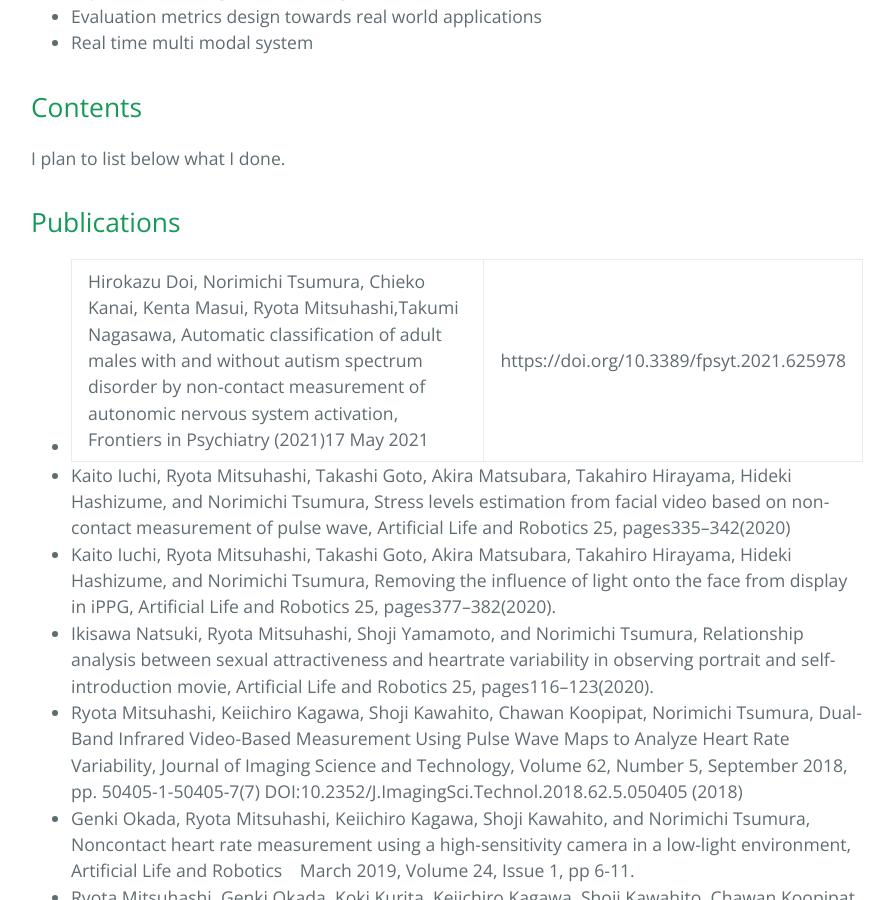
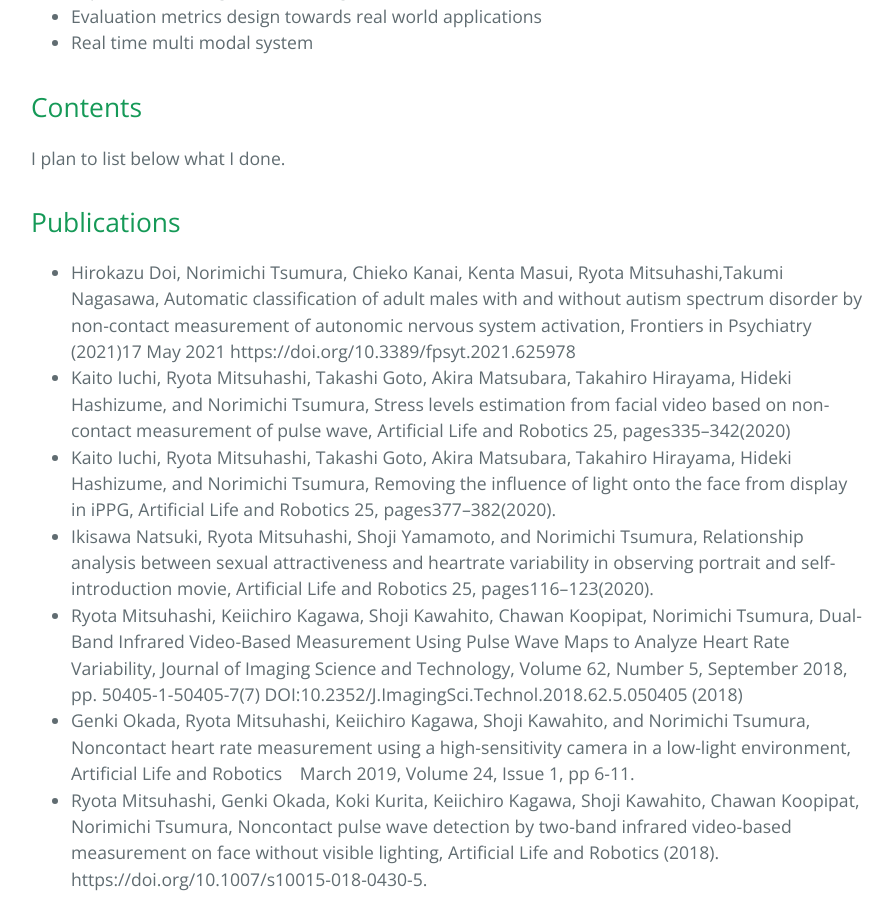
Before and after one commit to ohashi3399/portfolio, a Jekyll site: the page built from index.md, in a window 1280 px wide and 900 px high, scrolled down 1422 px. Shown: the whole window, without its empty margins (193-1087 px from the left). Built offline with Jekyll 4.4.1, drawn with Linux system fonts in a browser that asks for light colours; our own code applies the rules of GitHub Pages for plain Markdown files.

Commit message:
Add files via upload

```diff
--- a/index.md
+++ b/index.md
@@ -38,7 +38,7 @@ are shown as below:
 I plan to list below what I done.
 
 ## Publications
-- Hirokazu Doi, Norimichi Tsumura, Chieko Kanai, Kenta Masui, Ryota Mitsuhashi,Takumi Nagasawa, Automatic classification of adult males with and without autism spectrum disorder by non-contact measurement of autonomic nervous system activation, Frontiers in Psychiatry (2021)17 May 2021 | https://doi.org/10.3389/fpsyt.2021.625978
+- Hirokazu Doi, Norimichi Tsumura, Chieko Kanai, Kenta Masui, Ryota Mitsuhashi,Takumi Nagasawa, Automatic classification of adult males with and without autism spectrum disorder by non-contact measurement of autonomic nervous system activation, Frontiers in Psychiatry (2021)17 May 2021 https://doi.org/10.3389/fpsyt.2021.625978
 - Kaito Iuchi, Ryota Mitsuhashi, Takashi Goto, Akira Matsubara, Takahiro Hirayama, Hideki Hashizume, and Norimichi Tsumura, Stress levels estimation from facial video based on non-contact measurement of pulse wave, Artificial Life and Robotics 25, pages335–342(2020)
 - Kaito Iuchi, Ryota Mitsuhashi, Takashi Goto, Akira Matsubara, Takahiro Hirayama, Hideki Hashizume, and Norimichi Tsumura, Removing the influence of light onto the face from display in iPPG, Artificial Life and Robotics 25, pages377–382(2020).
 - Ikisawa Natsuki, Ryota Mitsuhashi, Shoji Yamamoto, and Norimichi Tsumura, Relationship analysis between sexual attractiveness and heartrate variability in observing portrait and self-introduction movie, Artificial Life and Robotics 25, pages116–123(2020).
```
